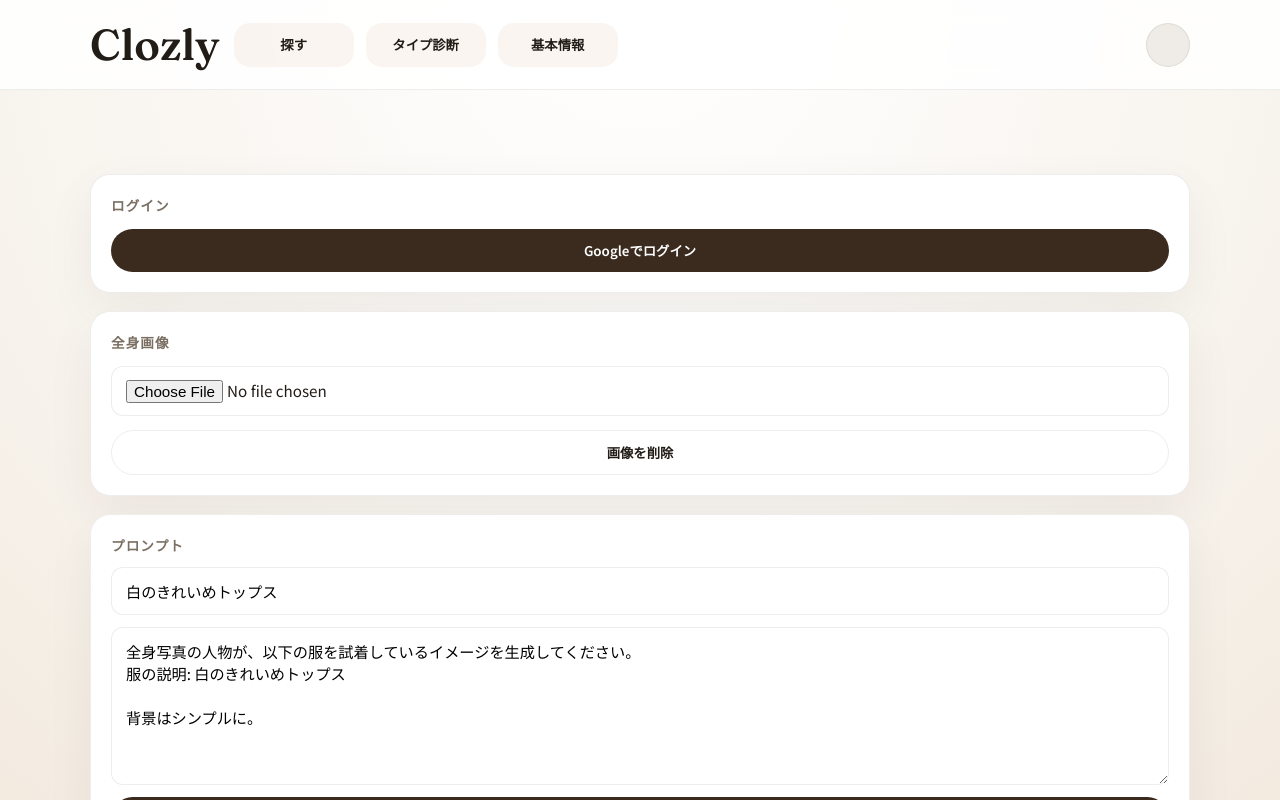
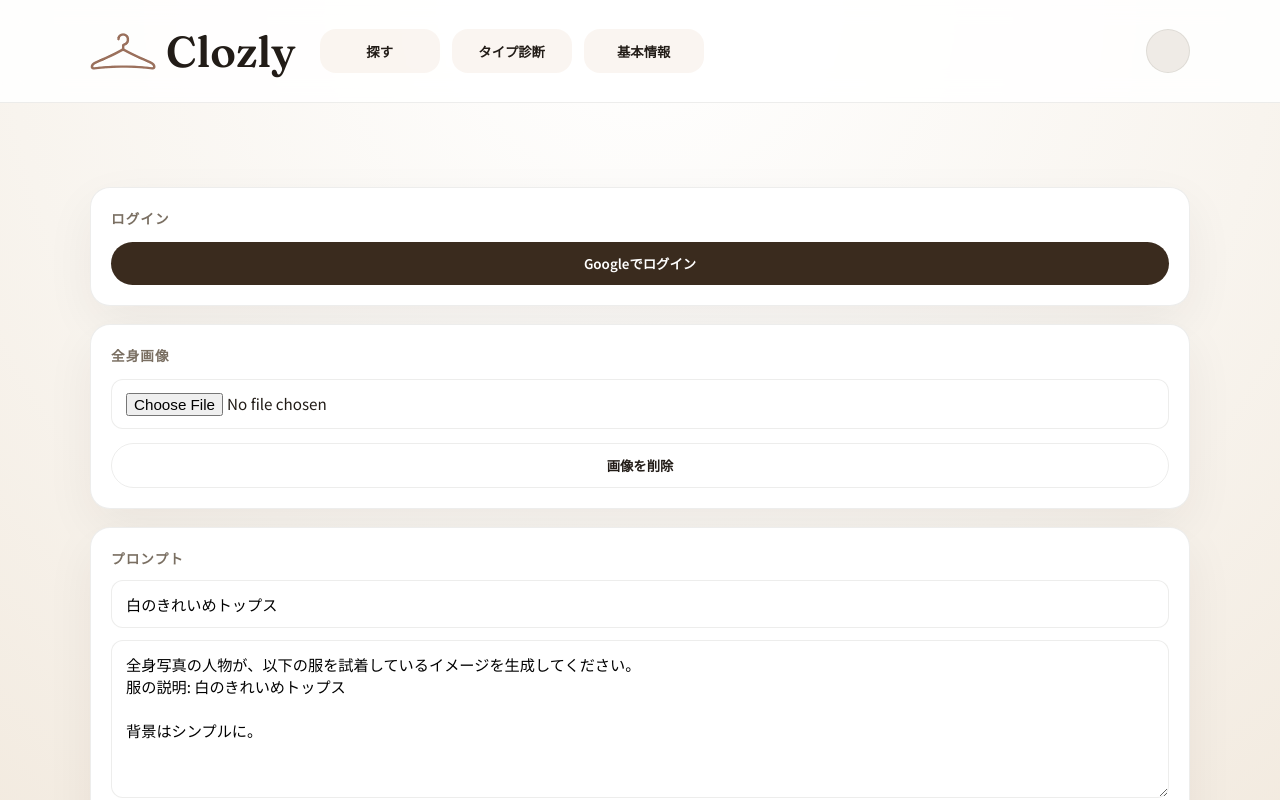
Before and after one commit to Ayaka098/clozly, a Next.js app: page /account in a window 1280 px wide. Shown: the top 800 px of the page. Built offline with nearby package versions, Linux system fonts and the light colour scheme; no server answers.

Commit message:
faviconとか説明追加

```diff
--- a/app/globals.css
+++ b/app/globals.css
@@ -171,15 +171,24 @@ button, input, select, textarea {
 .topbar-left {
   display: flex;
   align-items: center;
-  gap: 14px;
+  gap: 24px;
 }
 
 .logo {
+  display: inline-flex;
+  align-items: center;
+  gap: 10px;
   font-family: "Fraunces", serif;
   font-weight: 600;
   font-size: 2.7rem;
   color: var(--ink);
   text-decoration: none;
+}
+
+.logo-mark {
+  width: 66px;
+  height: 66px;
+  object-fit: contain;
 }
 
 .tabs {
--- a/app/layout.tsx
+++ b/app/layout.tsx
@@ -6,8 +6,17 @@ import AuthBar from "@/components/AuthBar";
 import Link from "next/link";
 
 export const metadata: Metadata = {
-  title: "Clozly",
-  description: "Curated clothing choices without the search fatigue."
+  title: "Clozly | どれにする？手軽に服選び",
+  description:
+    "欲しい服を自由に入力すると、Clozlyが編集して提案。検索や比較の手間を減らし、納得できる服選びを手軽に。",
+  icons: {
+    icon: "/Clozly_ロゴ_文字入り.png"
+  },
+  openGraph: {
+    title: "Clozly | どれにする？手軽に服選び",
+    description:
+      "欲しい服を自由に入力すると、Clozlyが編集して提案。検索や比較の手間を減らし、納得できる服選びを手軽に。"
+  }
 };
 
 export default function RootLayout({
@@ -23,7 +32,15 @@ export default function RootLayout({
             <header className="topbar">
               <div className="topbar-inner">
                 <div className="topbar-left">
-                  <Link className="logo" href="/search">Clozly</Link>
+                  <Link className="logo" href="/search">
+                    <img
+                      className="logo-mark"
+                      src="/Clozly_ロゴ_ハンガーのみ.png"
+                      alt=""
+                      aria-hidden="true"
+                    />
+                    <span className="logo-text">Clozly</span>
+                  </Link>
                   <TopNav />
                 </div>
                 <AuthBar />
```
Also changed, not shown: 1 other file (tests, documents, lock files or other folders).
